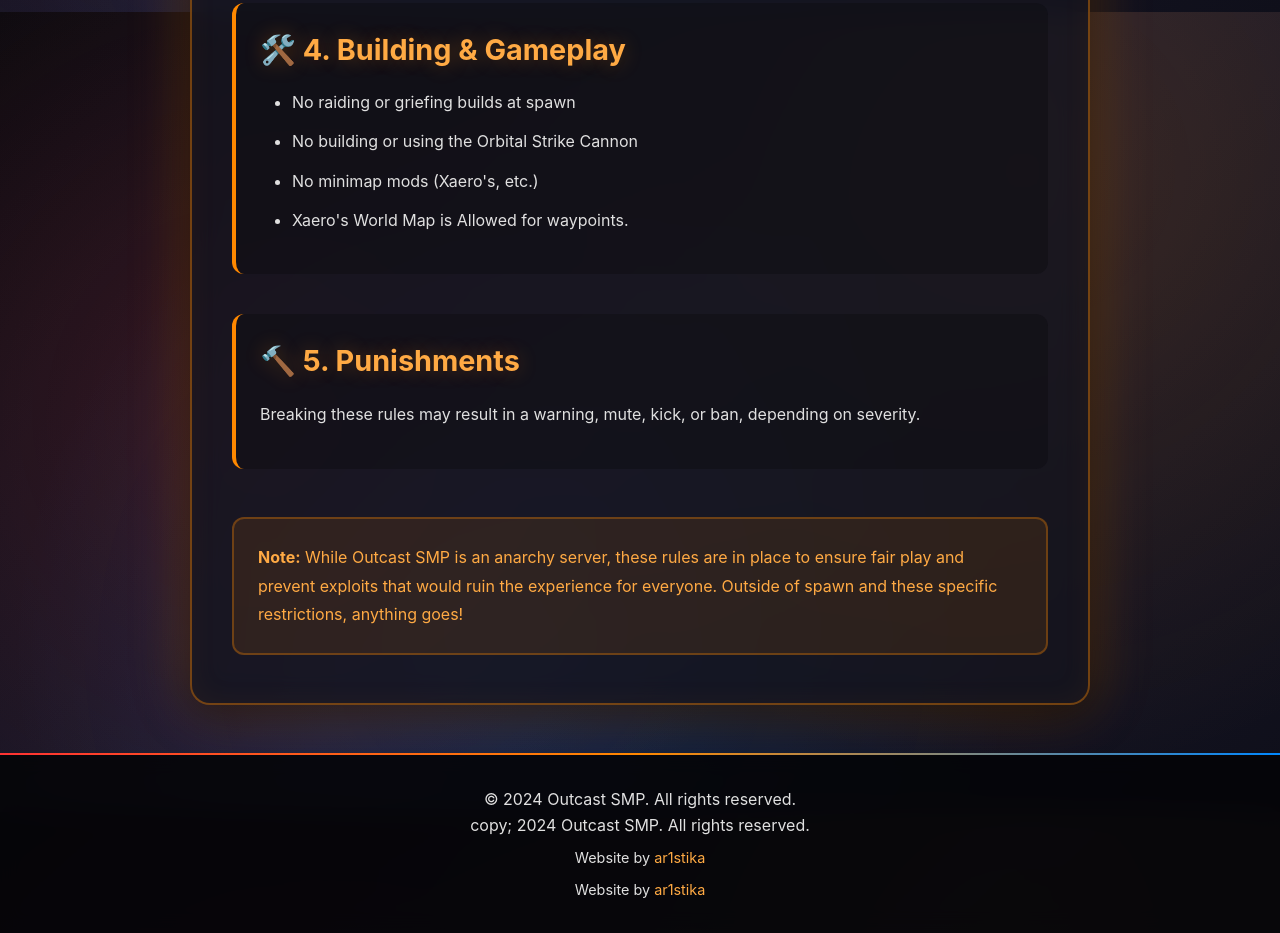
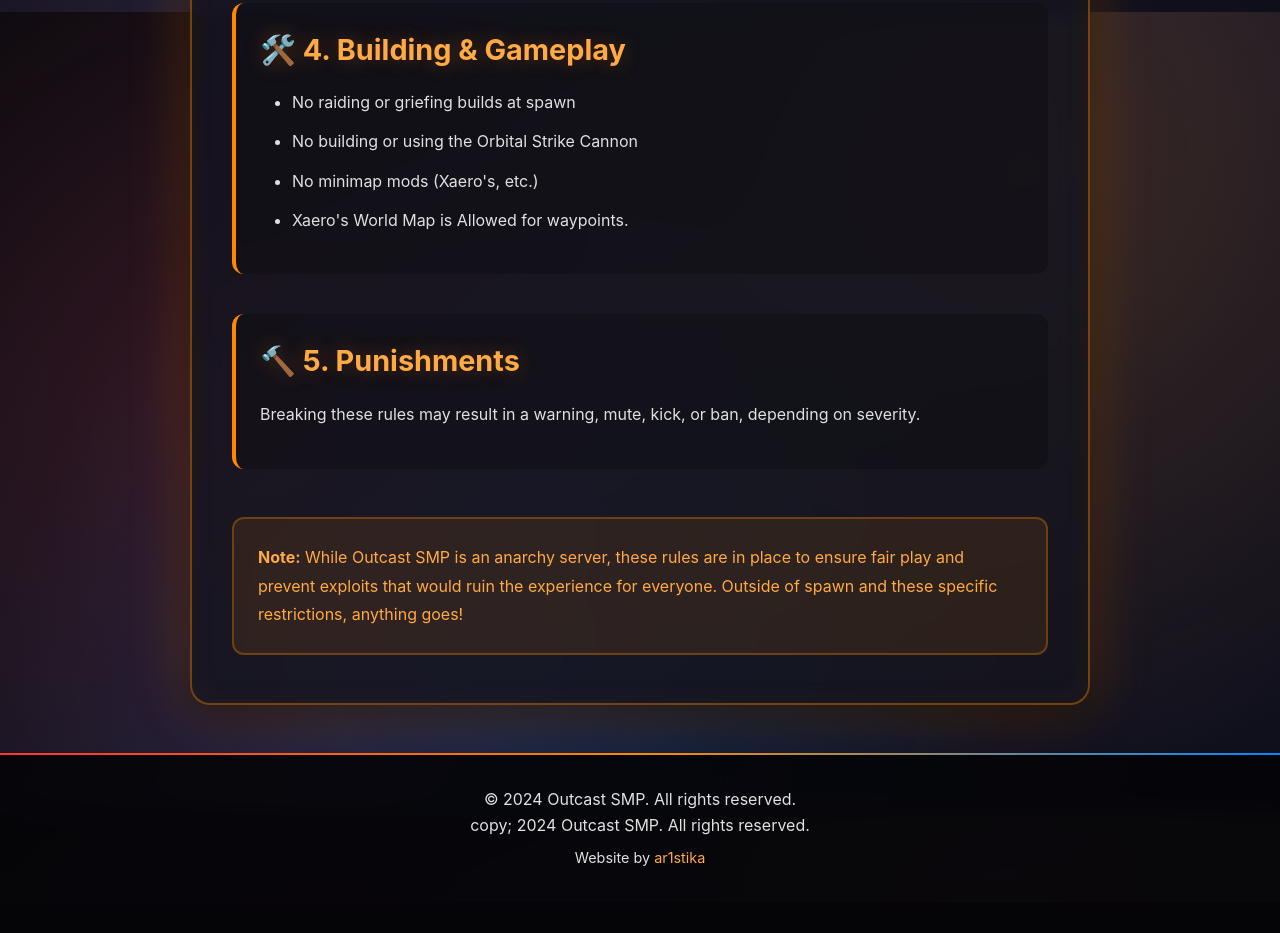
Before and after one commit to RunningOnChocolateMilk/outcastsmp, a website: page public/knowledge/rules.html in a window 1280 px wide. Shown: the part 1588-2521 px from the top of the page. After the commit the page ends 2490 px from the top, so only its background shows below. Drawn offline with Linux system fonts and the light colour scheme.

Commit message:
Fix duplicate footer credit

```diff
--- a/public/knowledge/rules.html
+++ b/public/knowledge/rules.html
@@ -91,9 +91,6 @@
             <p style="margin-top: 0.5rem; font-size: 0.9rem;">
                 Website by <a href="https://digitaldumpster.xyz" target="_blank" style="color: var(--orange-light); text-decoration: none;">ar1stika</a>
             </p>
-            <p style="margin-top: 0.5rem; font-size: 0.9rem;">
-                Website by <a href="https://digitaldumpster.xyz" target="_blank" style="color: var(--orange-light); text-decoration: none;">ar1stika</a>
-            </p>
         </div>
     </footer>
 </body>
```
